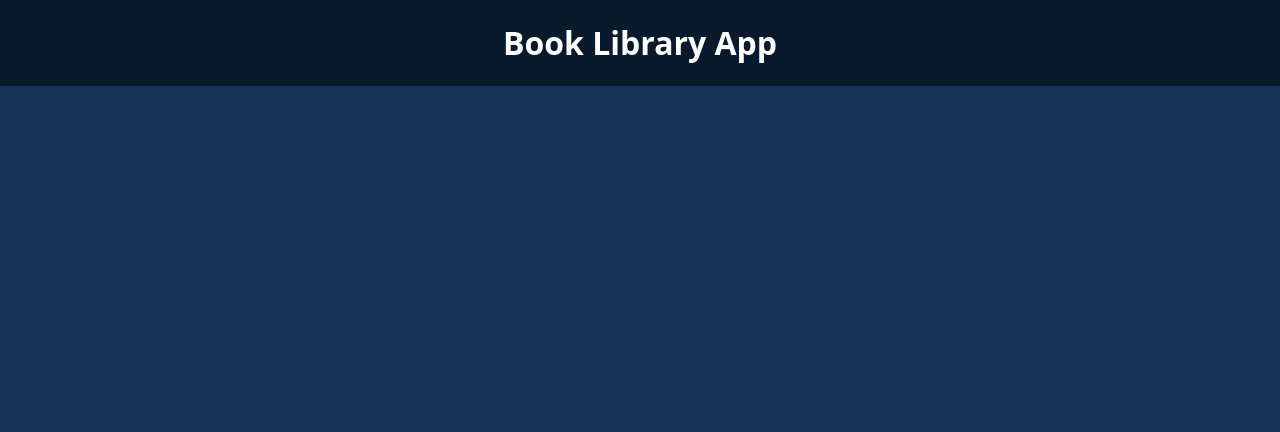
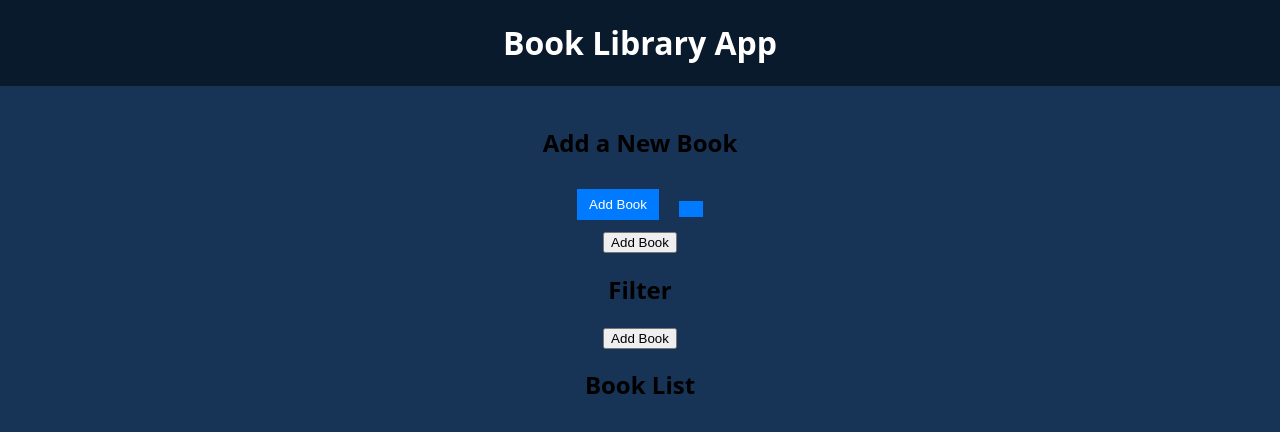
Before and after one commit to mkrtchyantigran/book-library-TypeScript-Redux, a React (Vite) app: page / in a window 1280 px wide. Shown: the top 432 px of the page. Built offline with nearby package versions, Linux system fonts and the light colour scheme.

Commit message:
import BookForm, BookList, Filter

```diff
--- a/src/App.tsx
+++ b/src/App.tsx
@@ -1,13 +1,25 @@
 
 import "./App.css"
+import BookForm from "./components/bookForm/BookForm.tsx";
+import BookList from "./components/BookList/BookList";
+import Filter from "./components/Filter/Filter";
+
 export default function App() {
 
   return (
     <div className="app">
       <header className="app-header">
         <h1>Book Library App</h1>
-
       </header>
+      <main className="app-main">
+        <div className="app-left-column">
+          <BookForm />
+        </div>
+        <div className="app-right-column">
+          <Filter />
+          <BookList />
+        </div>
+      </main>
     </div>
   );
 }
```
